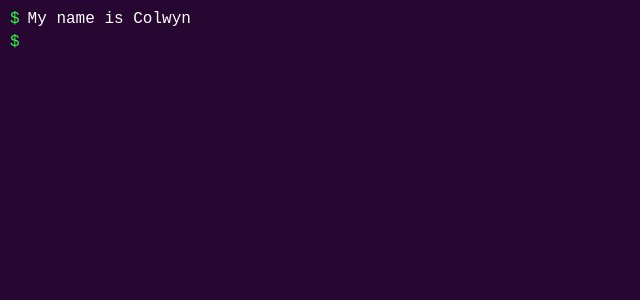
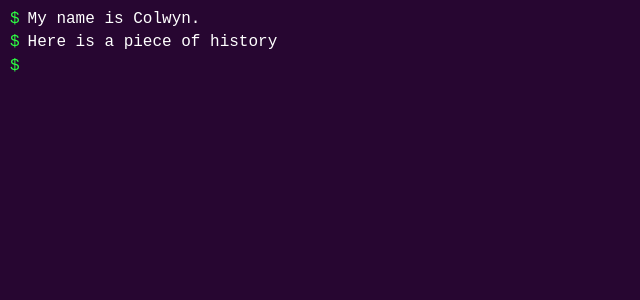
Before and after one commit to colwynmyself/colwyn.me, a React (Create React App) app: page / in a window 1280 px wide. Shown: the top 300 px of the page, without its empty margins (0-640 px from the left). Built offline with nearby package versions, Linux system fonts and the light colour scheme.

Commit message:
redux: Added selectors and made terminal render based on state

```diff
--- a/package.json
+++ b/package.json
@@ -46,7 +46,8 @@
     "redux-actions": "^2.2.1",
     "redux-immutable": "^4.0.0",
     "redux-thunk": "^2.2.0",
-    "remote-redux-devtools": "^0.5.12"
+    "remote-redux-devtools": "^0.5.12",
+    "reselect": "^3.0.1"
   },
   "devDependencies": {
     "node-sass-chokidar": "^0.0.3"
--- a/src/components/Terminal.tsx
+++ b/src/components/Terminal.tsx
@@ -5,15 +5,17 @@ import '../styles/Terminal.css';
 import TerminalInput from './TerminalInput';
 import TerminalLine from './TerminalLine';
 
-export default class Terminal extends React.Component {
-    render() {
+interface Props {
+    history: string[];
+}
+
+export default function Terminal(props: Props) {
     return (
         <div className="terminal">
             <div className="terminal_area">
-                    <TerminalLine text="My name is Colwyn" />
+                {props.history.map(h => <TerminalLine key={h} text={h} />)}
                 <TerminalInput />
             </div>
         </div>
     );
 }
-}
--- a/src/pages/Main.tsx
+++ b/src/pages/Main.tsx
@@ -2,13 +2,24 @@ import * as React from 'react';
 import { connect } from 'react-redux';
 
 import Terminal from '../components/Terminal';
+import * as terminalSelectors from '../selectors/terminal';
 
-function Main() {
+interface MainProps {
+    history: string[];
+}
+
+function Main(props: MainProps) {
     return (
-        <Terminal />
+        <Terminal history={props.history} />
     );
 }
 
-const mapStateToProps = () => ({});
+const mapStateToProps = state => {
+    const terminalState = terminalSelectors.getTerminal(state);
+
+    return {
+        history: terminalState.history.toJS(),
+    };
+};
 
 export default connect(mapStateToProps)(Main);
--- a/src/reducers/terminal.ts
+++ b/src/reducers/terminal.ts
@@ -1,7 +1,8 @@
 import { handleActions } from 'redux-actions';
+import { fromJS } from 'immutable';
 
-const initialState = {
-    lines: ['First line'],
-};
+const initialState = fromJS({
+    history: ['My name is Colwyn.', 'Here is a piece of history'],
+});
 
 export default handleActions({}, initialState);
--- /dev/null
+++ b/src/selectors/terminal.ts
@@ -0,0 +1,18 @@
+import { createSelector } from 'reselect';
+
+const getTerminalState = state => {
+    return state.terminal;
+};
+
+const getTerminalData = state => {
+    const terminalState = getTerminalState(state);
+
+    return {
+        history: terminalState.get('history'),
+    };
+};
+
+export const getTerminal = createSelector(
+    [getTerminalData],
+    terminal => terminal,
+);
```
Also changed, not shown: 1 other file (tests, documents, lock files or other folders). Lines whose indentation alone changed are shown as unchanged.
